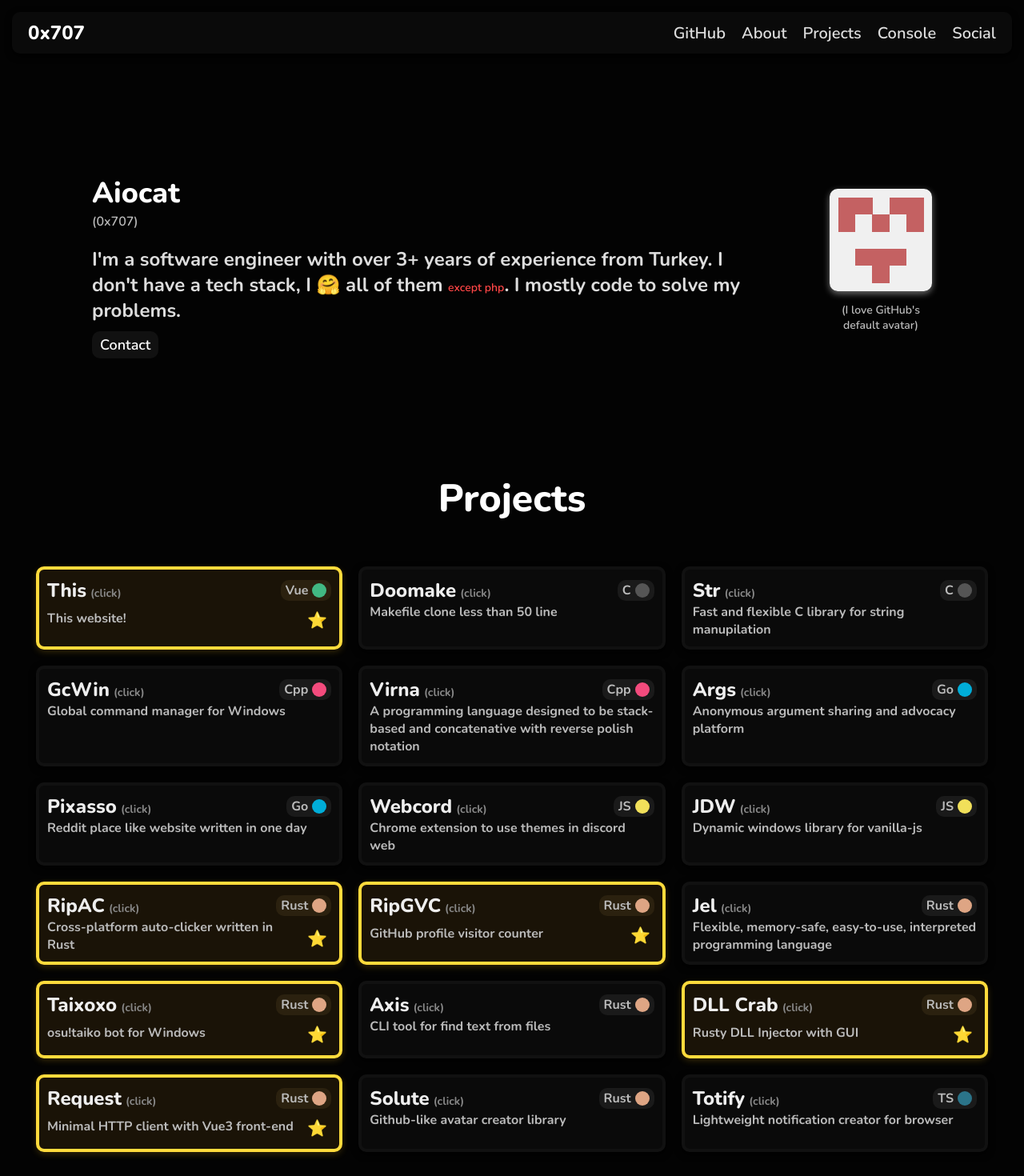
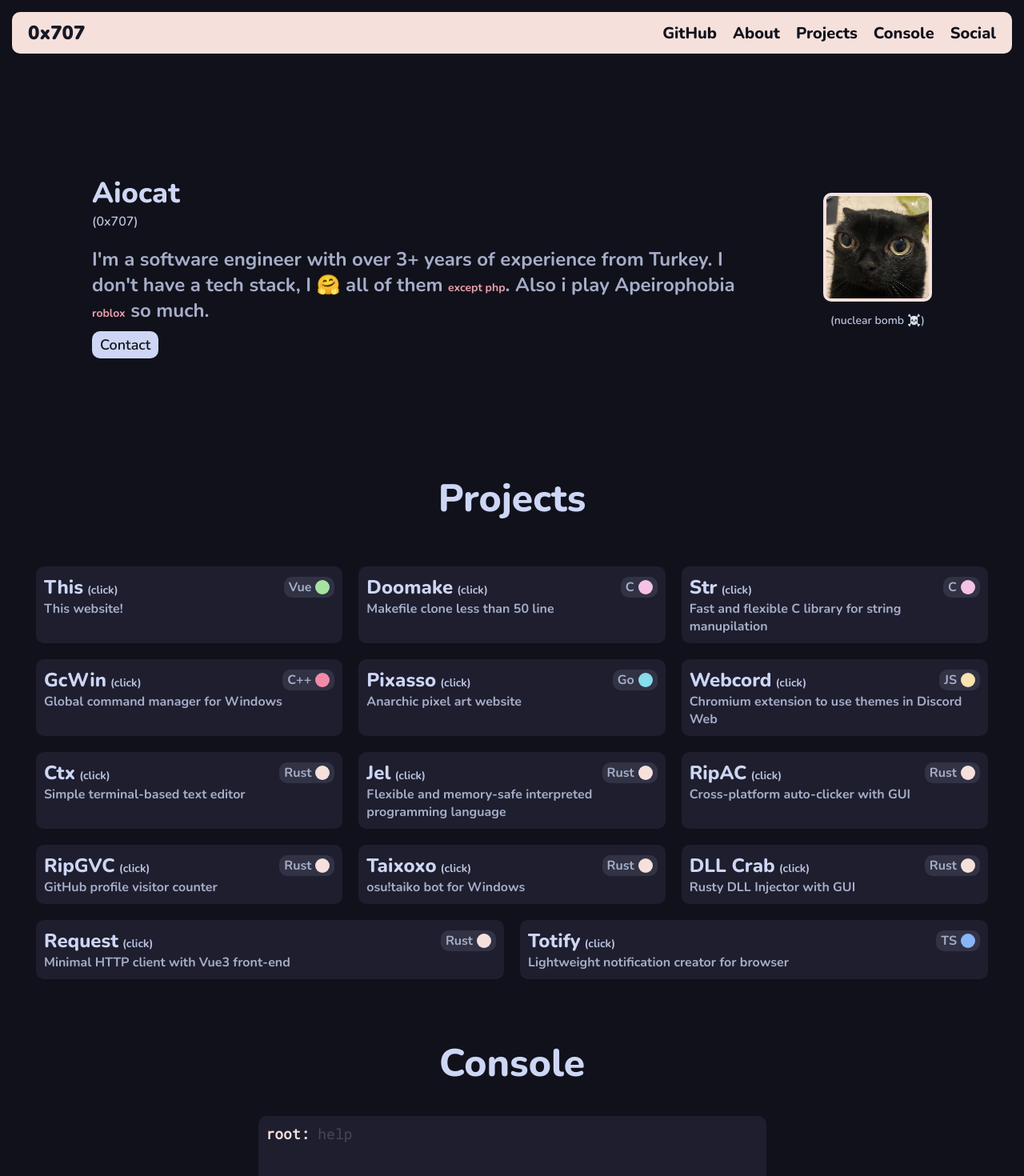
Before and after one commit to aiocat/aiocat.github.io, a Vue app: page / in a window 1280 px wide. Shown: the top 1470 px of the page at 80% size. Built offline with nearby package versions, Linux system fonts and the light colour scheme.

Commit message:
change color pack

```diff
--- a/src/App.vue
+++ b/src/App.vue
@@ -31,7 +31,7 @@
 #app {
   margin: 0 auto;
   font-family: "Nunito", sans-serif;
-  background-color: #030303;
+  background-color: #11111b;
   padding: 5px;
   box-sizing: border-box;
   scroll-behavior: smooth;
@@ -48,13 +48,11 @@
 }
 
 ::-webkit-scrollbar-thumb {
-  background: #111;
-  border-radius: 100px;
+  background: #f5e0dc;
 }
 
 ::-webkit-scrollbar-track {
   background: transparent;
-  border-radius: 100px;
 }
 
 ::-webkit-scrollbar-track:hover {
--- a/src/components/About.vue
+++ b/src/components/About.vue
@@ -11,12 +11,12 @@
             <h1>Aiocat</h1>
             <h2>(0x707)</h2>
             <p>I'm a software engineer with over 3+ years of experience from Turkey. I don't have a tech stack, I 🤗 all
-                of them <span>except php</span>. I mostly code to solve my problems.</p>
+                of them <span>except php</span>. Also i play Apeirophobia <span>roblox</span> so much.</p>
             <a href="mailto:aiocat@protonmail.com">Contact</a>
         </span>
         <span class="photo">
-            <img src="/pfp.png" alt="pfp">
-            <p>(I love GitHub's default avatar)</p>
+            <img src="/pfp.jpg" alt="pfp">
+            <p>(nuclear bomb ☠️)</p>
         </span>
     </div>
 </template>
@@ -40,21 +40,21 @@
 }
 
 .profile h1 {
-    color: #fff;
+    color: #cdd6f4;
     font-size: 36px;
     font-weight: 800;
     margin: 0px;
 }
 
 .profile h2 {
-    color: #bbb;
+    color: #bac2de;
     font-size: 16px;
     font-weight: 600;
     margin: 0px;
 }
 
 .profile p {
-    color: #ddd;
+    color: #a6adc8;
     font-size: 24px;
     font-weight: 700;
 
@@ -63,9 +63,8 @@
 }
 
 .profile p span {
-    color: rgb(255, 70, 70);
+    color: #eba0ac;
     font-size: 14px;
-    font-weight: 600;
 }
 
 .photo img {
@@ -74,24 +73,24 @@
     image-rendering: pixelated;
     border-radius: 10px;
     margin: 0 auto;
-    box-shadow: rgba(255, 255, 255, 0.432) 0px 3px 8px;
+    border: 4px solid #f5e0dc;
 }
 
 .photo p {
     display: block;
 
-    color: #bbb;
+    color: #bac2de;
     font-size: 14px;
     font-weight: 600;
     text-align: center;
 }
 
 .profile a {
-    background-color: #111;
+    background-color: #cdd6f4;
     padding: 5px 10px 5px 10px;
     border-radius: 10px;
 
-    color: #fff;
+    color: #11111b;
     font-size: 18px;
     font-weight: 600;
 
@@ -105,7 +104,7 @@
 }
 
 .profile a:hover {
-    background-color: #222;
+    background-color: #bac2de;
 }
 
 @media only screen and (max-width: 800px) {
--- a/src/components/Console.vue
+++ b/src/components/Console.vue
@@ -47,10 +47,10 @@
             window.location.href = "https://github.com/aiocat";
             break;
         case "help":
-            stdout.value = "Real programmers must check Console.vue to see commands.";
+            stdout.value = "dear 73.245.74.36, please check the Console.vue file in the source code.";
             break;
         case "whoami":
-            stdout.value = "i don't know you (yet)";
+            stdout.value = "dear 73.245.74.36, i don't know you (yet)";
             break;
     }
 
@@ -78,7 +78,7 @@
 }
 
 h1 {
-    color: #fff;
+    color: #cdd6f4;
     font-size: 48px;
     font-weight: 800;
 }
@@ -88,12 +88,10 @@
     height: 50vh;
     margin: 0 auto;
 
-    background: #000;
-    color: #fff;
-    border: 4px solid #111;
+    background: #1e1e2e;
+    color: #f5e0dc;
     border-radius: 10px;
 
-    box-shadow: rgb(0, 0, 0) 0px 3px 8px;
     padding: 10px;
 
     font-family: 'Roboto Mono', monospace;
@@ -104,7 +102,7 @@
 }
 
 #stdout {
-    color: #eee;
+    color: #f5e0dc;
     font-size: 14px;
     font-weight: 500;
     padding: 10px;
@@ -119,7 +117,7 @@
     outline: none;
 
     background: transparent;
-    color: #eee;
+    color: #f5e0dc;
 
     padding: 0px;
     margin: 0px;
@@ -127,6 +125,12 @@
     font-size: 18px;
 }
 
+::placeholder {
+  color: #45475a;
+  opacity: 1;
+}
+
+
 @media only screen and (max-width: 800px) {
     #shell {
         width: 80%;
--- a/src/components/Footer.vue
+++ b/src/components/Footer.vue
@@ -14,7 +14,7 @@
 <style scoped>
 div {
     width: 100%;
-    background-color: #0a0a0a;
+    background-color: #f5e0dc;
     padding: 10px;
     box-sizing: border-box;
     border-radius: 10px;
@@ -23,11 +23,10 @@
 
     margin: 0px auto;
     margin-top: 50px;
-    box-shadow: rgb(0, 0, 0) 0px 3px 8px;
 }
 
 p {
-    color: #ddd;
+    color: #181825;
     font-size: 18px;
     font-weight: 700;
     margin: 0px 10px 0px 10px;
--- a/src/components/Navbar.vue
+++ b/src/components/Navbar.vue
@@ -21,7 +21,7 @@
 <style scoped>
 div {
     width: 100%;
-    background-color: #0a0a0a;
+    background-color: #f5e0dc;
     padding: 10px;
     box-sizing: border-box;
     border-radius: 10px;
@@ -33,7 +33,6 @@
 
     margin: 0px auto;
     margin-bottom: 50px;
-    box-shadow: rgb(0, 0, 0) 0px 3px 8px;
 }
 
 span {
@@ -44,16 +43,16 @@
 }
 
 h1 {
-    color: #fff;
+    color: #181825;
     font-size: 24px;
-    font-weight: 800;
+    font-weight: 1000;
     margin: 0px 10px 0px 10px;
 }
 
 a {
-    color: #ddd;
+    color: #11111b;
     font-size: 20px;
-    font-weight: 600;
+    font-weight: 800;
     text-decoration: none;
 
     transition: 200ms;
@@ -61,6 +60,6 @@
 }
 
 a:hover {
-    color: #fff;
+    color: #313244;
 }
 </style>
--- a/src/components/ProjectCard.vue
+++ b/src/components/ProjectCard.vue
@@ -11,86 +11,44 @@
     desc: string,
     repo: string,
     prog: string,
-    mark: string
 }>();
 </script>
 
-<script lang="ts">
-export default {
-    props: ["repo", "title", "desc", "prog", "mark"]
-}
-</script>
-
 <template>
-    <div :class="['card', mark]">
+    <div class="card">
         <span>
-            <a :href="`https://github.com/aiocat/${repo}`">{{ title }}</a>
+            <a target="_blank" :href="`https://github.com/aiocat/${repo}`">{{ title }}</a>
             <span class="tag">
                 <p>{{ prog }}</p>
                 <div :class="['round', prog]"></div>
             </span>
         </span>
-        <span>
-            <p>{{ desc }}</p>
-            <p v-if="mark === 'gold'" class="star">⭐️</p>
-        </span>
+        <p>{{ desc }}</p>
     </div>
 </template>
 
 <style scoped>
 .card {
-    background: #0a0a0a;
-    border: 4px solid #111;
+    background: #1e1e2e;
     flex: 1 1 25%;
     margin: 10px;
     border-radius: 10px;
     text-align: left;
     padding: 10px;
-    box-shadow: rgb(0, 0, 0) 0px 3px 8px;
 
     transition: 200ms;
 }
 
 .card:hover {
-    background: #111;
-}
-
-.card:hover .tag {
-    background: #222;
-}
-
-.star {
-    display: inline-block;
-    font-size: 20px;
-    margin: 5px;
-    animation: action 2s infinite ease-in-out alternate;
-}
-
-.gold {
-    background: #1a1307;
-    border: 4px solid rgb(255, 219, 60);
-    box-shadow: rgba(255, 195, 31, 0.185) 0px 3px 8px;
+    background: #181825;
 }
 
 .tag {
-    background: #1a1a1a;
+    background: #313244;
     padding: 2px 6px 2px 6px;
     border-radius: 10px;
     transition: 200ms;
 }
-
-.gold .tag {
-    background: #2b210f;
-}
-
-.gold:hover {
-    background: #20190c;
-    border: 4px solid rgb(255, 229, 116);
-}
-.gold:hover .tag {
-    background: rgb(63, 51, 31);
-}
-
 .round {
     display: inline-block;
     width: 18px;
@@ -108,7 +66,7 @@
 }
 
 a {
-    color: #eee;
+    color: #cdd6f4;
     font-size: 24px;
     font-weight: 800;
     margin: 0px;
@@ -117,60 +75,47 @@
     transition: 200ms;
 }
 
-a:hover {
-    color: #fff;
-}
-
 a::after {
     content: "(click)";
     font-size: 14px;
     font-weight: 700;
     margin-left: 5px;
 
-    color: #888;
+    color: #bac2de;
 }
 
 p {
-    color: #bbb;
+    color: #a6adc8;
     font-size: 18 px;
     font-weight: 700;
     margin: 0px;
 }
 
 .TS {
-    background: #2b7489;
+    background: #89b4fa;
 }
 
-.Cpp {
-    background: #f34b7d;
+.C\+\+ {
+    background: #f38ba8;
 }
 
 .Go {
-    background: #00add8;
+    background: #89dceb;
 }
 
 .C {
-    background: #555555;
+    background: #f5c2e7;
 }
 
 .JS {
-    background: #f1e05a;
+    background: #f9e2af;
 }
 
 .Rust {
-    background: #dea584;
+    background: #f5e0dc;
 }
 
 .Vue {
-    background: #41b883;
-}
-
-@keyframes action {
-    0% {
-        transform: translateY(0px) rotate(20deg);
-    }
-    100% {
-        transform: translateY(5px) rotate(-20deg);
-    }
+    background: #a6e3a1;
 }
 </style>
--- a/src/components/Projects.vue
+++ b/src/components/Projects.vue
@@ -14,127 +14,84 @@
     <h1>Projects</h1>
     <div class="list">
       <ProjectCard
-        mark="gold"
         title="This"
         desc="This website!"
         repo="aiocat.github.io"
         prog="Vue"
       />
-
       <ProjectCard
-        mark=""
         title="Doomake"
         desc="Makefile clone less than 50 line"
         repo="doomake"
         prog="C"
       />
       <ProjectCard
-        mark=""
         title="Str"
         desc="Fast and flexible C library for string manupilation"
         repo="str"
         prog="C"
       />
       <ProjectCard
-        mark=""
         title="GcWin"
         desc="Global command manager for Windows"
         repo="gcwin"
-        prog="Cpp"
+        prog="C++"
       />
       <ProjectCard
-        mark=""
-        title="Virna"
-        desc="A programming language designed to be stack-based and concatenative with reverse polish notation"
-        repo="virna"
-        prog="Cpp"
-      />
-      <ProjectCard
-        mark=""
-        title="Args"
-        desc="Anonymous argument sharing and advocacy platform"
-        repo="args"
-        prog="Go"
-      />
-      <ProjectCard
-        mark=""
         title="Pixasso"
-        desc="Reddit place like website written in one day"
+        desc="Anarchic pixel art website"
         repo="pixasso"
         prog="Go"
       />
       <ProjectCard
-        mark=""
         title="Webcord"
-        desc="Chrome extension to use themes in discord web"
+        desc="Chromium extension to use themes in Discord Web"
         repo="webcord"
         prog="JS"
       />
       <ProjectCard
-        mark=""
-        title="JDW"
-        desc="Dynamic windows library for vanilla-js"
-        repo="jdw"
-        prog="JS"
+        title="Ctx"
+        desc="Simple terminal-based text editor"
+        repo="ctx"
+        prog="Rust"
       />
       <ProjectCard
-        mark="gold"
+        title="Jel"
+        desc="Flexible and memory-safe interpreted programming language"
+        repo="cjel"
+        prog="Rust"
+      />
+      <ProjectCard
         title="RipAC"
-        desc="Cross-platform auto-clicker written in Rust"
+        desc="Cross-platform auto-clicker with GUI"
         repo="ripac"
         prog="Rust"
       />
       <ProjectCard
-        mark="gold"
         title="RipGVC"
         desc="GitHub profile visitor counter"
         repo="ripgvc"
         prog="Rust"
       />
       <ProjectCard
-        mark=""
-        title="Jel"
-        desc="Flexible, memory-safe, easy-to-use, interpreted programming language"
-        repo="jel"
-        prog="Rust"
-      />
-      <ProjectCard
-        mark="gold"
         title="Taixoxo"
         desc="osu!taiko bot for Windows"
         repo="taixoxo"
         prog="Rust"
       />
       <ProjectCard
-        mark=""
-        title="Axis"
-        desc="CLI tool for find text from files"
-        repo="axis"
-        prog="Rust"
-      />
-      <ProjectCard
-        mark="gold"
         title="DLL Crab"
         desc="Rusty DLL Injector with GUI"
         repo="dll-crab"
         prog="Rust"
       />
       <ProjectCard
-        mark="gold"
         title="Request"
         desc="Minimal HTTP client with Vue3 front-end"
         repo="request"
         prog="Rust"
       />
       <ProjectCard
-        mark=""
-        title="Solute"
-        desc="Github-like avatar creator library"
-        repo="solute"
-        prog="Rust"
-      />
-      <ProjectCard
-        mark=""
         title="Totify"
         desc="Lightweight notification creator for browser"
         repo="totift"
@@ -155,7 +112,7 @@
 }
 
 h1 {
-  color: #fff;
+  color: #cdd6f4;
   font-size: 48px;
   font-weight: 800;
 }
```
Also changed, not shown: src/components/Social.vue (+8 -31 lines), public/pfp.jpg (added), public/pfp.png (deleted).
